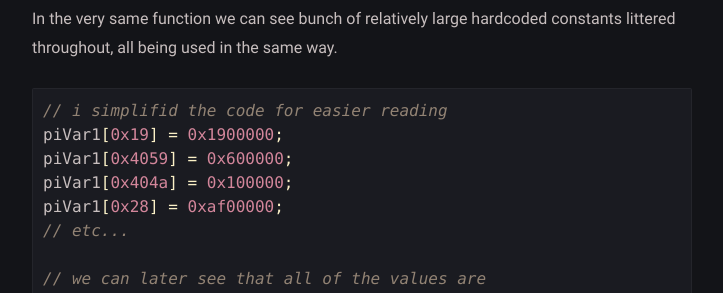
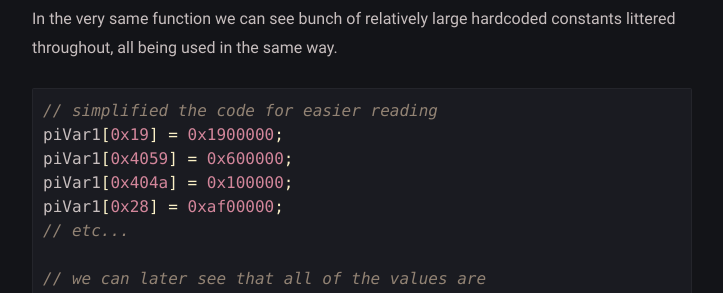
Before and after one commit to cipherxof/cipherxof.github.io, a Jekyll site: the page built from _posts/ps3-vram/2025-01-24-ps3-vram.md, in a window 1280 px wide and 900 px high, scrolled down 2489 px. Shown: the part 159-452 px from the top of the window, without its empty margins (278-1001 px from the left). Built offline with Jekyll 4.4.1, drawn with Linux system fonts in a browser that asks for light colours.

```diff
--- a/_posts/ps3-vram/2025-01-24-ps3-vram.md
+++ b/_posts/ps3-vram/2025-01-24-ps3-vram.md
@@ -70,7 +70,7 @@ cellGcmGetConfiguration
 This is barely legible decompiled code, but the important thing is we can see that we're in an area responsible for configuring the PS3's graphics system (cellGcm is the graphics library). In the very same function we can see bunch of relatively large hardcoded constants littered throughout, all being used in the same way.
 
 {% highlight cpp %}
-// i simplifid the code for easier reading
+// simplified the code for easier reading
 piVar1[0x19] = 0x1900000;
 piVar1[0x4059] = 0x600000;
 piVar1[0x404a] = 0x100000;
```
Also changed, not shown: _posts/ladder-leviathan/2025-01-25-ladders-leviathan.md (+1 -1 lines).
